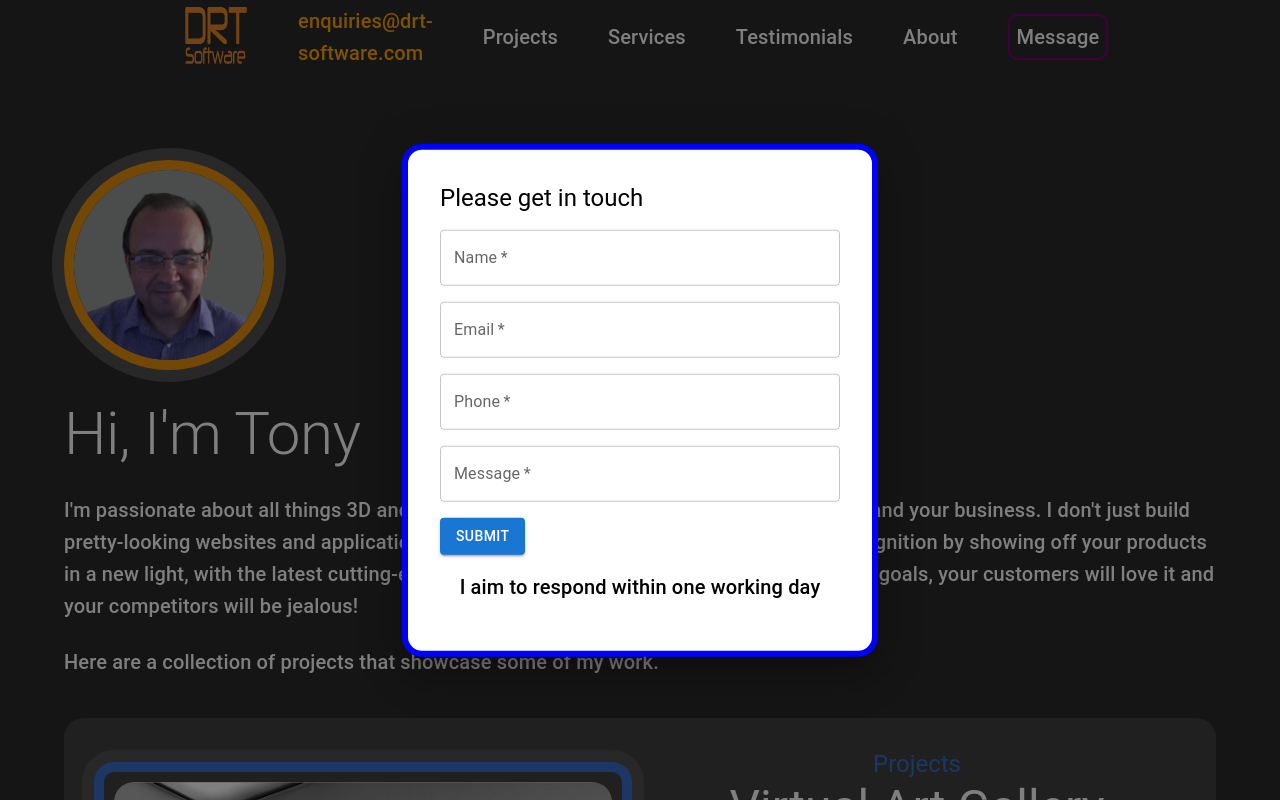
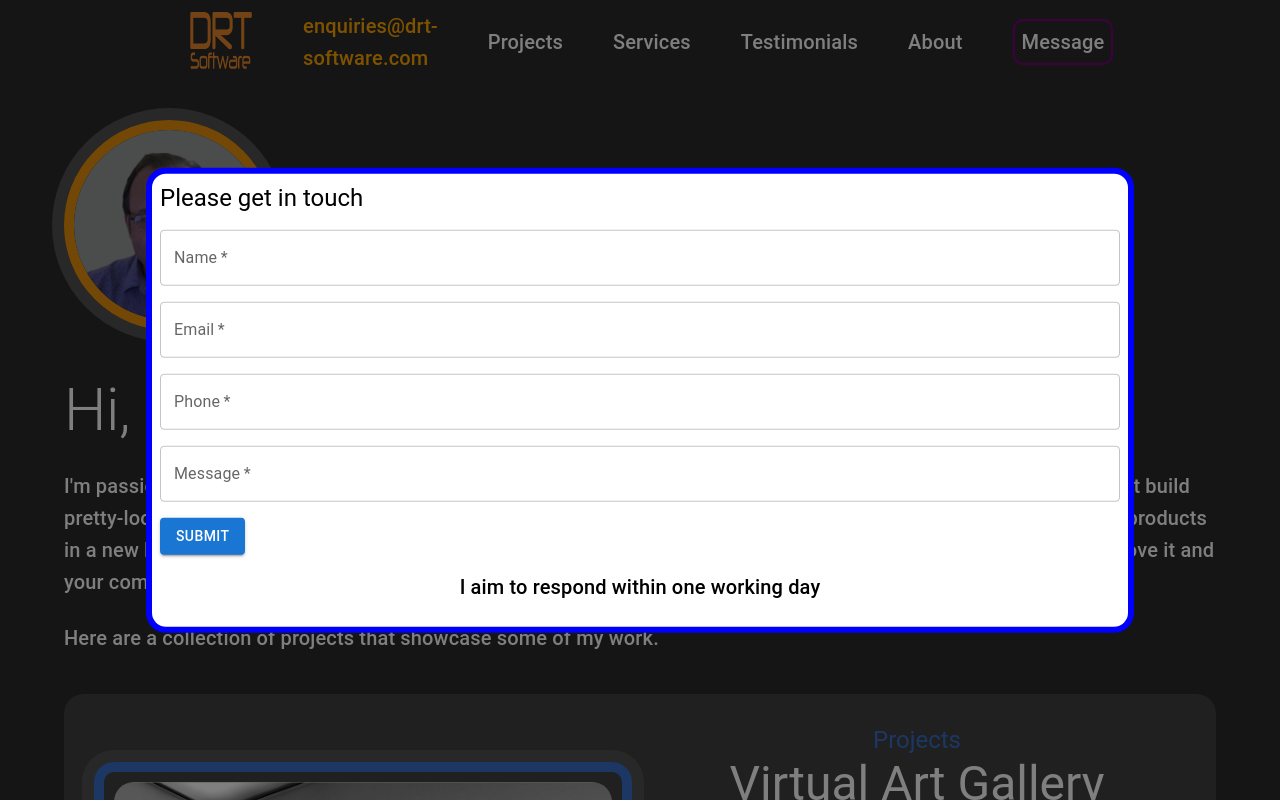
Before and after one commit to DoctorTone/drt_software_ltd, a React (Vite) app: page / in a window 1280 px wide. Both pictures are taken after a click on the button "Message". Shown: the top 800 px of the page. Built offline with nearby package versions, Linux system fonts and the light colour scheme.

Commit message:
Updated formatting for small devices in landscape

```diff
--- a/src/components/NavBar.tsx
+++ b/src/components/NavBar.tsx
@@ -44,6 +44,7 @@ const NavBar = () => {
           className="sticky"
           elevation={0}
           sx={{
+            padding: "5px",
             backgroundColor: "#2b2b2b",
             borderRadius: "10px",
             color: "#fff",
@@ -95,22 +96,21 @@ const NavBar = () => {
                 </MenuItem>
                 <MenuItem
                   component="a"
-                  href="#services_page"
+                  href="#about_page"
                   onClick={handleClose}
                 >
                   About
                 </MenuItem>
                 <MenuItem
                   component="a"
-                  href="#services_page"
+                  href="#testimonials_page"
                   onClick={handleClose}
                 >
                   Testimonials
                 </MenuItem>
                 <MenuItem
-                  component="a"
-                  href="#about_page"
-                  onClick={handleClose}
+                  component="button"
+                  onClick={handleOpenModal}
                   sx={{
                     textDecoration: "none",
                     border: "2px solid purple",
--- a/src/components/Projects.tsx
+++ b/src/components/Projects.tsx
@@ -300,10 +300,10 @@ const Projects = () => {
               variant="body1"
               sx={{ textAlign: "justify" }}
             >
-              Whilst building several websites in Spline, I created a set of
-              reusable components ranging from physics simulations to online
-              games. This component shows a collection of animated text effects
-              and materials.
+              Whilst building several websites in the Spline application, I
+              created a set of reusable components ranging from physics
+              simulations to online games. This component shows a collection of
+              animated text effects and materials.
             </Typography>
             <Typography variant="body1">
               <p>Click on the image to see a demo.</p>
--- a/src/components/Services.tsx
+++ b/src/components/Services.tsx
@@ -53,7 +53,11 @@ const Services = () => {
               Think what this can do for your business. You now have a method
               for accelerating your impact and recognition.
             </Typography>
-            <Button variant="contained" color="primary">
+            <Button
+              variant="contained"
+              color="primary"
+              href="mailto:enquiries@drt-software.com"
+            >
               Contact me
             </Button>
           </Grid>
@@ -90,7 +94,11 @@ const Services = () => {
                 experience beautiful art in a way that you never could before.
               </p>
             </Typography>
-            <Button variant="contained" color="primary">
+            <Button
+              variant="contained"
+              color="primary"
+              href="mailto:enquiries@drt-software.com"
+            >
               Contact me
             </Button>
           </Grid>
@@ -130,7 +138,11 @@ const Services = () => {
                 medical, health, architecture, sports and many more.
               </p>
             </Typography>
-            <Button variant="contained" color="primary">
+            <Button
+              variant="contained"
+              color="primary"
+              href="mailto:enquiries@drt-software.com"
+            >
               Contact me
             </Button>
           </Grid>
@@ -160,7 +172,11 @@ const Services = () => {
                 components that can be used to enhance your website.
               </p>
             </Typography>
-            <Button variant="contained" color="primary">
+            <Button
+              variant="contained"
+              color="primary"
+              href="mailto:enquiries@drt-software.com"
+            >
               Contact me
             </Button>
           </Grid>
--- a/src/components/TopSection.tsx
+++ b/src/components/TopSection.tsx
@@ -1,13 +1,20 @@
 import Container from "@mui/material/Container";
 import Typography from "@mui/material/Typography";
+import Grid from "@mui/material/Grid2";
 
 const TopSection = () => {
   return (
-    <Container className="plus-jakarta-sans-main" sx={{ mt: 20, mb: 5 }}>
-      <img src="./images/tony.png" alt="profile" className="rounded" />
-      <Typography variant="h2" sx={{ mt: 3 }}>
-        Hi, I'm Tony
-      </Typography>
+    <Container className="plus-jakarta-sans-main" sx={{ mt: 15, mb: 5 }}>
+      <Grid container spacing={2}>
+        <Grid size={{ xs: 12, sm: 5, md: 12 }}>
+          <img src="./images/tony.png" alt="profile" className="rounded" />
+        </Grid>
+        <Grid size={{ xs: 12, sm: 7, md: 12 }}>
+          <Typography variant="h2" sx={{ mt: 3 }}>
+            Hi, I'm Tony
+          </Typography>
+        </Grid>
+      </Grid>
       <Typography variant="h6" sx={{ mt: 3 }}>
         I'm passionate about all things 3D and the capabilities that 3D
         technology can do for you and your business. I don't just build
--- a/src/css/styles.css
+++ b/src/css/styles.css
@@ -75,3 +75,21 @@ body {
 .testimonialsHeight {
   height: 750px;
 }
+.messageModal {
+  position: absolute;
+  top: 50%;
+  left: 50%;
+  transform: translate(-50%, -50%);
+  color: black;
+  width: 75%;
+  background-color: white;
+  border: 6px solid blue;
+  border-radius: 20px;
+  box-shadow: 24;
+  padding: 8px;
+}
+@media (min-width: 900px) {
+  .paddingProjects {
+    padding: 0px 20px;
+  }
+}
--- a/src/modals/ContactModal.tsx
+++ b/src/modals/ContactModal.tsx
@@ -11,7 +11,7 @@ const style = {
   left: "50%",
   transform: "translate(-50%, -50%)",
   color: "black",
-  width: 400,
+  width: 340,
   bgcolor: "background.paper",
   border: "6px solid blue",
   borderRadius: "20px",
@@ -34,7 +34,7 @@ const ContactModal = ({ open, handleClose }: ContactModalProps) => {
         onClose={handleClose}
       >
         <Box
-          sx={style}
+          className="messageModal"
           component="form"
           action="https://usebasin.com/f/da50ea670849"
           method="POST"
```
